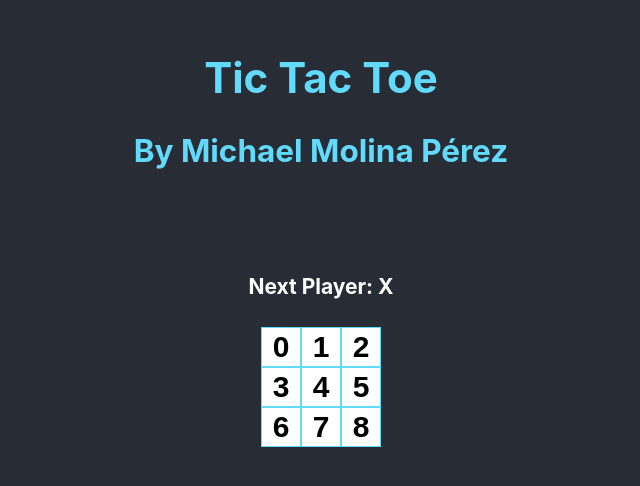
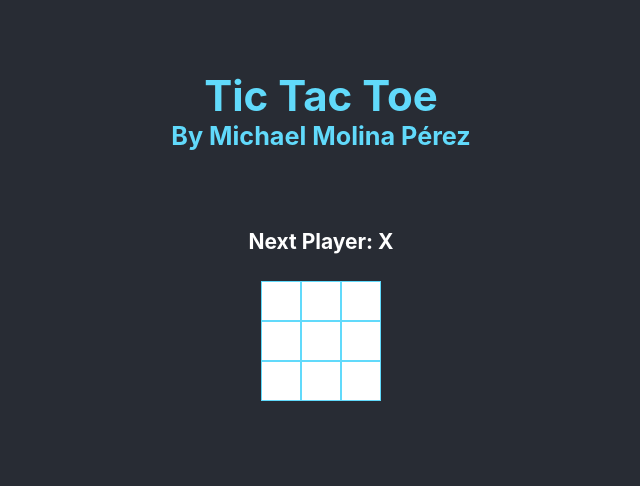
Before and after one commit to ForeverMikk/tik-tak-toe, a React (Create React App) app: page / in a window 1280 px wide. Shown: the part 154-640 px from the top of the page, without its empty margins (319-959 px from the left). Built offline with nearby package versions, Linux system fonts and the light colour scheme.

Commit message:
show x when click

```diff
--- a/src/components/Board/Board.css
+++ b/src/components/Board/Board.css
@@ -1,3 +1,9 @@
+.board-row {
+  display: flex;
+  justify-content: center;
+  align-content: center;
+}
+
 .board-row:after {
     clear: both;
     content: "";
--- a/src/components/Game/Game.css
+++ b/src/components/Game/Game.css
@@ -4,6 +4,17 @@
 }
 .game-title {
     color: #61dafb ;
+    /* line-height: 4rem;  */
+}
+
+.game-title h1,
+.game-title h2 {
+    margin: 0;
+    padding: 0;
+}
+
+.game-title h2 {
+    font-size: larger;
 }
 
 .game-info {
--- a/src/components/Square/Square.css
+++ b/src/components/Square/Square.css
@@ -1,11 +1,8 @@
 .square {
-    margin: 0;
-    padding: 0;
     background: #fff;
     border: 1px solid #61DAFB;
     font-size: 30px;
-    font-weight: bold;
-    /* float: left; */
+    /* font-weight: bold; */
     height: 40px;
     width: 40px;
   }
--- a/src/components/Square/Square.jsx
+++ b/src/components/Square/Square.jsx
@@ -1,10 +1,16 @@
-import React from "react";
+import React, { useEffect, useState} from "react";
 
 import './Square.css'
+
 const Square = (props) => {
+
+    const [state, setState] = useState(null)
+
     return(
-        <button className="square">
-            {props.value}
+        <button className="square" onClick={() => {
+            setState('X')
+        }}>
+            {state}
         </button>
     )
 }
```
